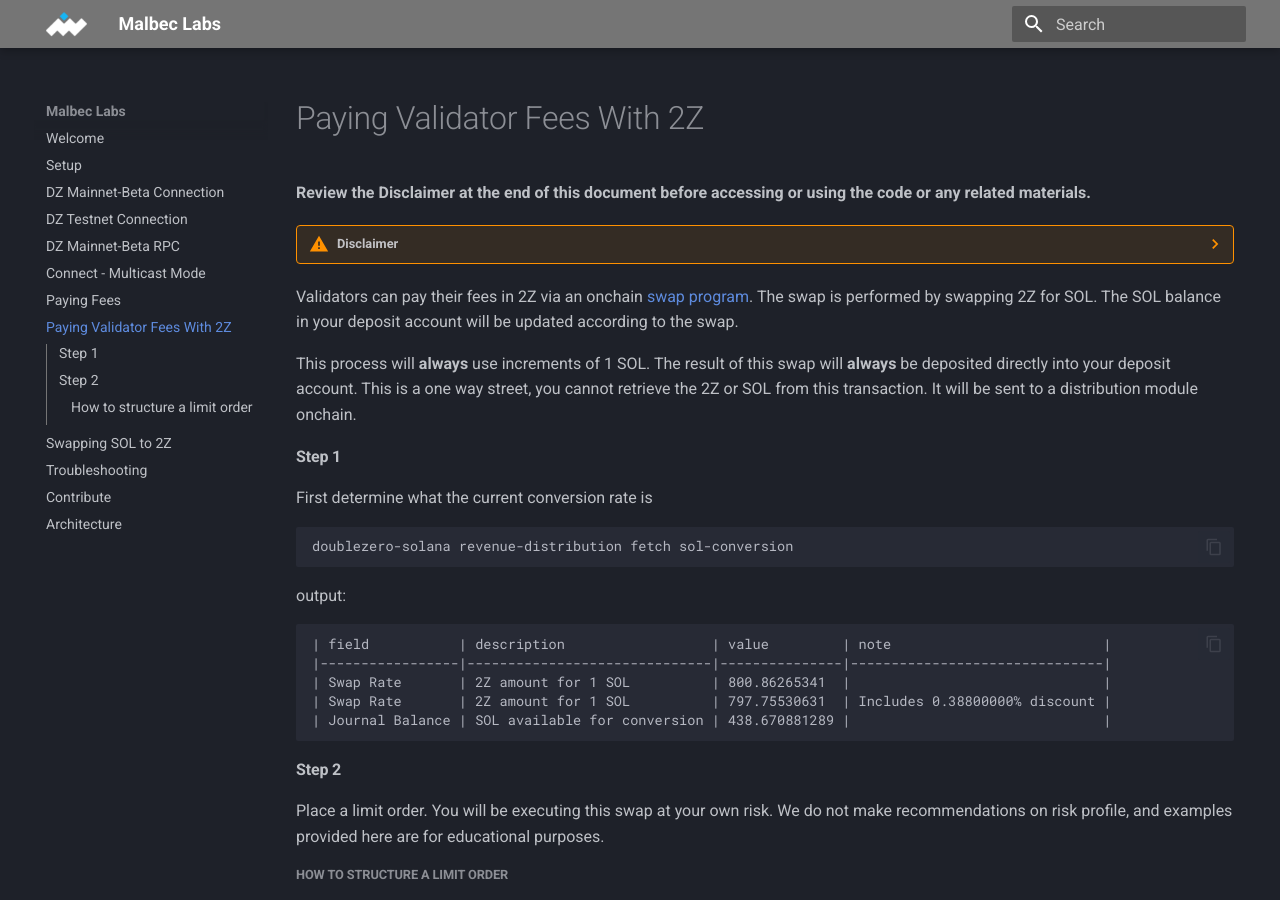
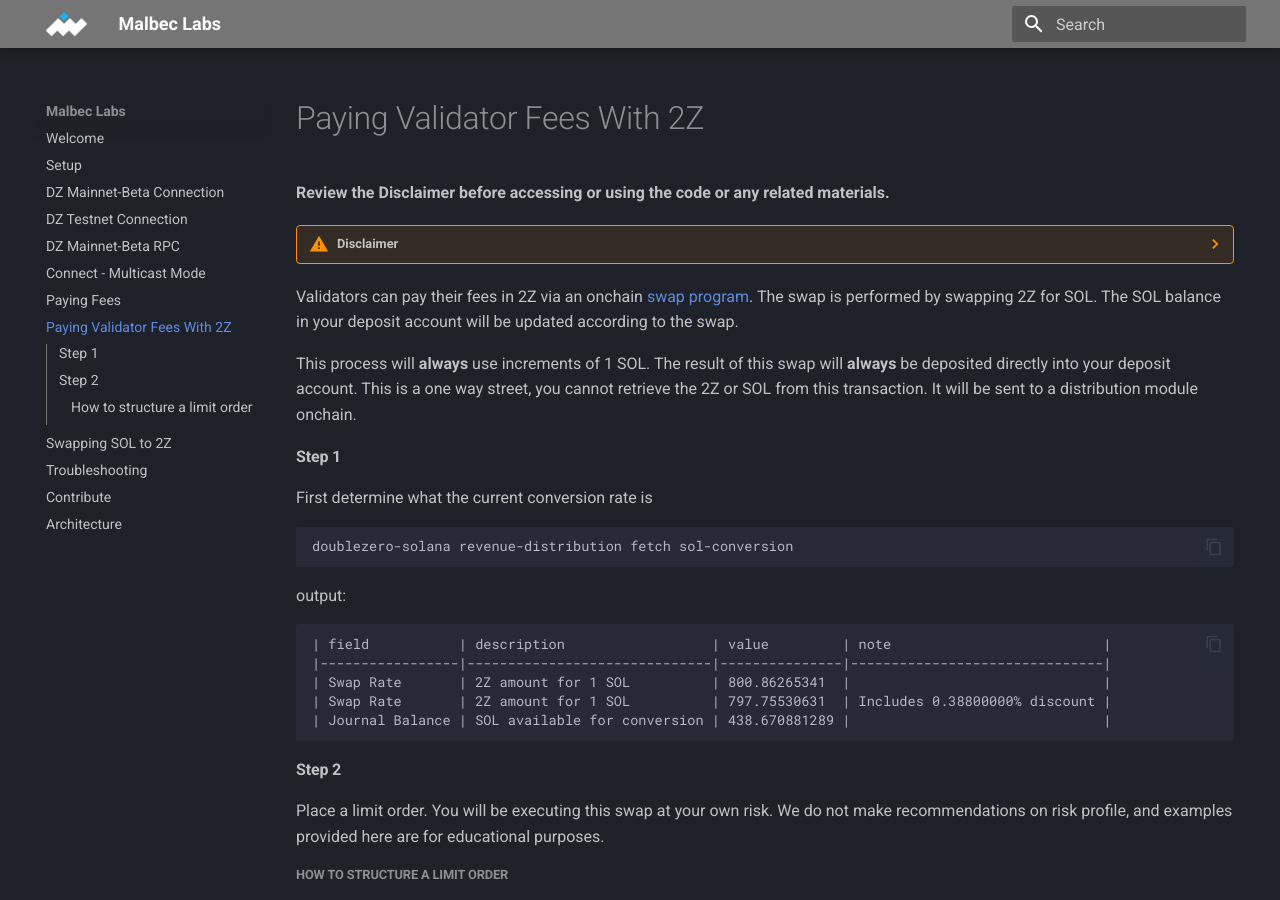
Before and after one commit to malbeclabs/docs, an MkDocs documentation site: the page built from docs/paying-fees2z.md, in a window 1280 px wide and 900 px high. Built offline with MkDocs 1.6.1 and Material for MkDocs 9.7.7, drawn with Linux system fonts in a browser that asks for light colours.

Commit message:
update disclaimer language

```diff
--- a/docs/paying-fees2z.md
+++ b/docs/paying-fees2z.md
@@ -1,6 +1,4 @@
-**Review the Disclaimer at the end of this document before accessing or using the code or any
-related materials.**
-
+**Review the Disclaimer before accessing or using the code or any related materials.**
 
 <!-- https://github.com/doublezerofoundation/doublezero-offchain/pull/159 -->
 
```
Also changed, not shown: docs/Swapping-sol-to-2z.md (+1 -2 lines).
